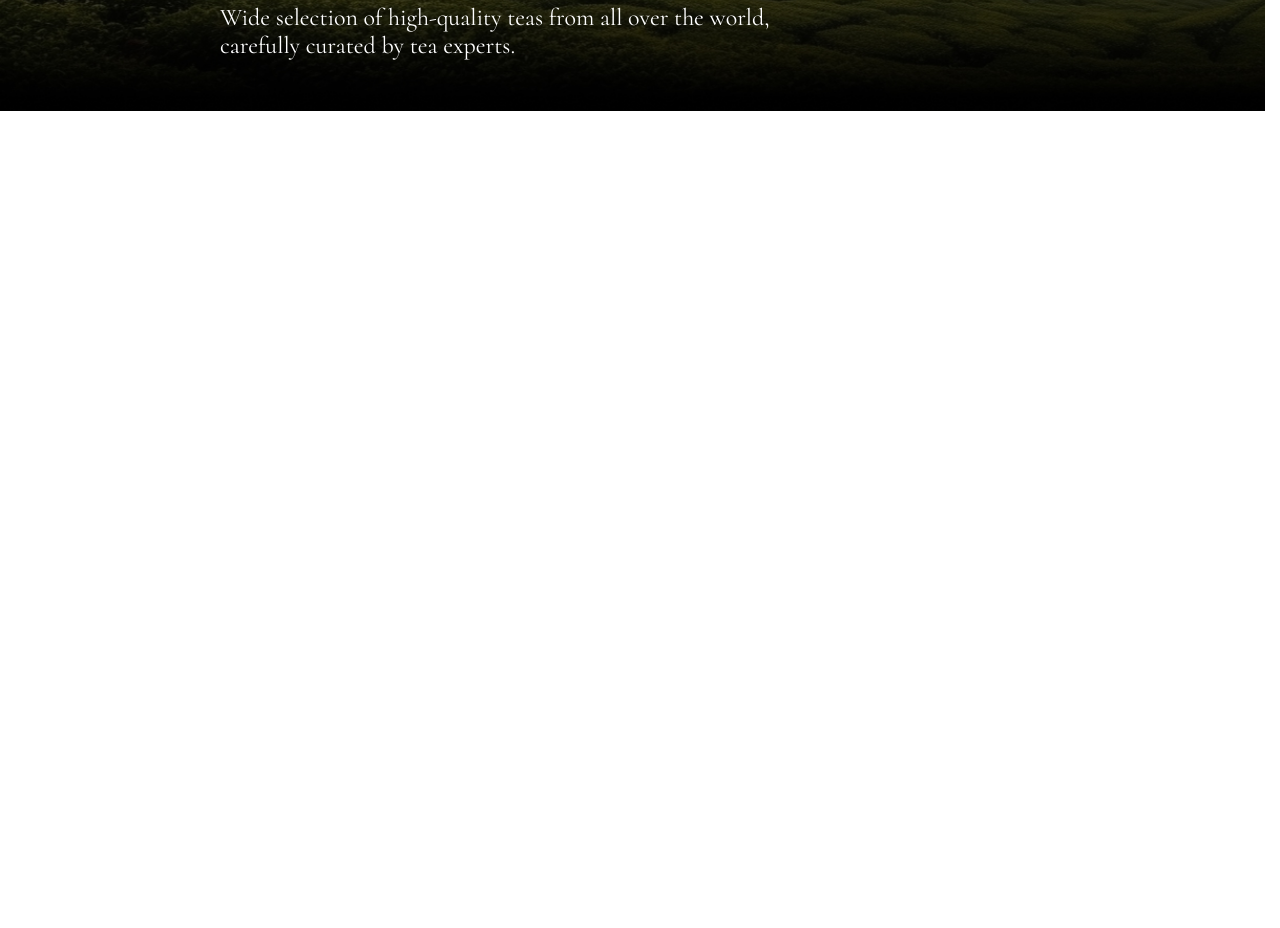
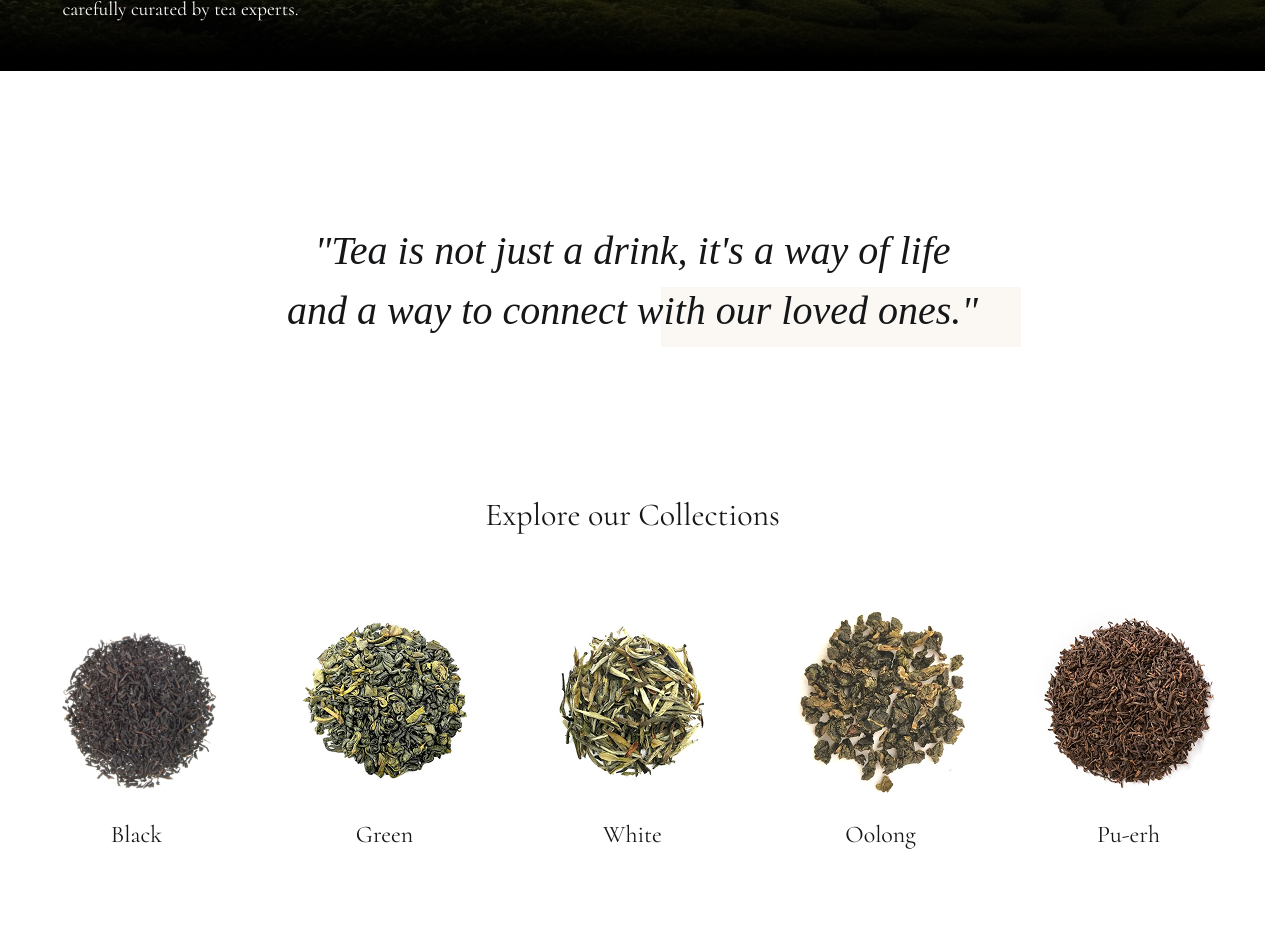
Before and after one commit to lukian2604/tea-landing-page, a plain HTML site: page index.html in a window 1280 px wide. Shown: the part 608-1536 px from the top of the page. Before the commit the page ends 800 px from the top, so only its background shows below. Drawn offline with Linux system fonts and the light colour scheme; a web font is replaced by a local one.

Commit message:
Add Quote section and Explore our Collections section with tea list

```diff
--- a/index.html
+++ b/index.html
@@ -117,16 +117,61 @@
         <div class="section__inner container">
           <div class="hero">
             <h1 class="hero__title">
-              A cup of tea is a moment of calm in the chaos of life
+              A cup of tea is a moment of calm <br />
+              in the chaos of life
             </h1>
             <div class="hero__descritpion">
               <p>
                 Wide selection of high-quality teas from all over the world,
+                <br />
                 carefully curated by tea experts.
               </p>
             </div>
           </div>
         </div>
+      </section>
+      <section class="section container">
+        <div class="quote__section">
+          <div class="quote">
+            <blockquote class="quote__text">
+              "Tea is not just a drink, it's a way of life and a way to connect
+              with our loved ones."
+            </blockquote>
+          </div>
+        </div>
+      </section>
+      <section class="section container types-tea__section">
+        <div class="types-tea__inner">
+          <div class="types-tea">
+          <heade class="types-tea__header">
+            <h2 class="types-tea__title">Explore our Collections</h2>
+          </header>
+          <div class="types-tea__body">
+            <ul class="types-tea__list">
+              <li class="types-tea__item">
+                <img class="types-tea__image" src="/images/types-tea/black.png" alt="Black Tea"  width="208" height="208" loading="lazy"/>
+                <span class="types-tea__name">Black</span>
+              </li>
+              <li class="types-tea__item">
+                <img class="types-tea__image" src="/images/types-tea/green.png" alt="Green Tea" width="208" height="208" loading="lazy"/>
+                <span class="types-tea__name">Green</span>
+              </li>
+              <li class="types-tea__item">
+                <img class="types-tea__image" src="/images/types-tea/white.png" alt="White Tea" width="208" height="208" loading="lazy"/>
+                <span class="types-tea__name">White</span>
+              </li>
+              <li class="types-tea__item">
+                <img class="types-tea__image" src="/images/types-tea/oolong.png" alt="Oolong Tea" width="208" height="208" loading="lazy"/>
+                <span class="types-tea__name">Oolong</span>
+              </li>
+              <li class="types-tea__item">
+                <img class="types-tea__image" src="/images/types-tea/pu-erh.png" alt="Pu-erh Tea" width="208" height="208" loading="lazy"/>
+                <span class="types-tea__name">Pu-erh</span>
+              </li>
+            </ul>
+          </div>
+          </div>
+          </div>
       </section>
     </main>
 
--- a/styles/_variables.scss
+++ b/styles/_variables.scss
@@ -17,4 +17,17 @@
   --font-family-alt: "Open Sans", sans-serif;
 
   --transition-duration: 0.2s;
+
+  @include desktop {
+    --container-padding-Y: 60px;
+  }
+
+  @include mobile {
+    --container-padding-Y: 30px;
+    --container-padding-x: 10px;
+  }
+
+  @include mobile-s {
+    --container-padding-Y: 35px;
+  }
 }
--- a/styles/blocks/_hero.scss
+++ b/styles/blocks/_hero.scss
@@ -2,18 +2,17 @@
   color: var(--color-light);
 
   &-section {
-    padding-left: 200px;
     padding-top: 254px;
     padding-bottom: 50px;
     background: url(../../images/hero.jpg) left/cover no-repeat;
     margin-bottom: 75px;
 
     @include desktop {
-      padding-left: 0;
+      margin-bottom: 60px;
     }
 
     @include mobile {
-      --container-padding-x: 10px;
+      margin-bottom: 30px;
 
       padding-top: 280px;
     }
@@ -21,31 +20,22 @@
     @include mobile-s {
       padding-top: 230px;
       padding-bottom: 30px;
+      margin-bottom: 35px;
     }
   }
 
   &__title {
+    @include flui-text(60, 24);
+
     max-width: 790px;
-    font-size: 60px;
     line-height: 1.2;
     margin-bottom: 20px;
-
-    @include mobile {
-      font-size: 40px;
-    }
-
-    @include mobile-s {
-      font-size: 24px;
-    }
   }
 
   &__descritpion {
+    @include flui-text(24, 13);
+
     max-width: 560px;
-    font-size: 24px;
     line-height: 1.2;
-
-    @include mobile-s {
-      font-size: 13px;
-    }
   }
 }
--- /dev/null
+++ b/styles/blocks/_quote.scss
@@ -0,0 +1,56 @@
+.quote {
+  --paddingInlineQuote: 0;
+
+  display: flex;
+  padding-inline: var(--paddingInlineQuote);
+  max-width: 700px;
+  min-width: 370px;
+  position: relative;
+
+  @include tablet {
+    width: 640px;
+  }
+
+  @include mobile {
+    width: 370px;
+  }
+
+  &::after {
+    position: absolute;
+    content: "";
+    width: 360px;
+    height: 60px;
+    top: 55%;
+    left: 54%;
+    background-color: var(--color-light-alt);
+    opacity: 0.5;
+    z-index: -1;
+
+    @include tablet {
+      width: 270px;
+      left: 57%;
+    }
+
+    @include mobile {
+      width: 115px;
+      height: 22px;
+      left: 42%;
+    }
+  }
+
+  &__section {
+    display: flex;
+    justify-content: center;
+    align-items: center;
+  }
+  &__text {
+    font-size: 40px;
+    text-align: center;
+    font-style: italic;
+    font-weight: 300;
+
+    @include mobile {
+      font-size: 16px;
+    }
+  }
+}
--- a/styles/blocks/_section.scss
+++ b/styles/blocks/_section.scss
@@ -1,6 +1,6 @@
 .section {
+  margin-inline: auto;
   max-width: 1600px;
-  margin-inline: auto;
 
   padding-block: var(--container-padding-Y);
 }
--- /dev/null
+++ b/styles/blocks/_types-tea.scss
@@ -0,0 +1,71 @@
+.types-tea {
+  --marginOffsetX: 0;
+
+  display: flex;
+  flex-direction: column;
+  align-items: center;
+  justify-content: center;
+  text-align: center;
+  overflow-x: hidden;
+
+  &__section {
+    @include mobile {
+      --container-padding-x: 0;
+    }
+  }
+
+  &__title {
+    @include flui-text(40, 24);
+
+    font-weight: 400;
+    margin-bottom: 60px;
+
+    @include desktop {
+      margin-bottom: 30px;
+    }
+
+    @include mobile-s {
+      margin-bottom: 0;
+    }
+  }
+
+  &__list {
+    flex-wrap: wrap;
+    display: flex;
+    justify-content: center;
+    column-gap: 40px;
+
+    @include desktop {
+      column-gap: 20px;
+    }
+
+    @include tablet {
+      column-gap: 6px;
+    }
+
+    @include mobile {
+      column-gap: 0;
+    }
+  }
+
+  &__item {
+    display: flex;
+    flex-direction: column;
+    row-gap: 10px;
+    font-size: 24px;
+
+    @include mobile {
+      &:nth-child(odd) {
+        margin-left: -29px;
+      }
+
+      &:nth-child(even) {
+        margin-right: -29px;
+      }
+
+      &:nth-child(5) {
+        margin-inline: 0;
+      }
+    }
+  }
+}
--- a/styles/styles.scss
+++ b/styles/styles.scss
@@ -13,3 +13,5 @@
 @import "blocks/section";
 @import "blocks/header";
 @import "blocks/hero";
+@import "blocks/quote";
+@import "blocks/types-tea";
```
Also changed, not shown: images/types-tea/black.png (added), images/types-tea/green.png (added), images/types-tea/oolong.png (added), images/types-tea/pu-erh.png (added), images/types-tea/white.png (added), styles/styles.css, 2 other files.
